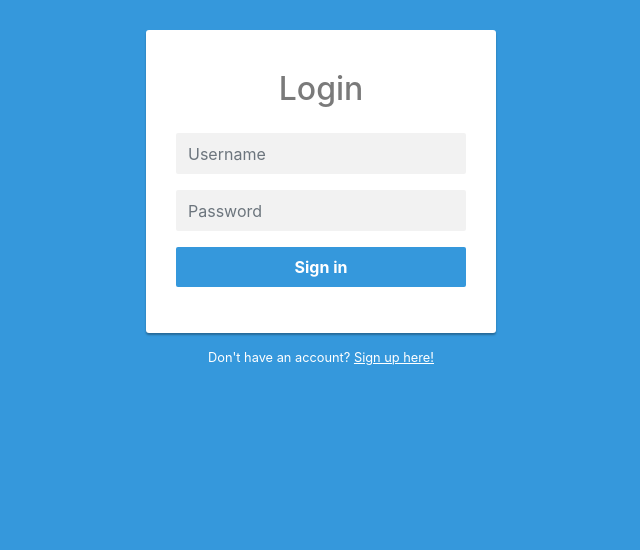
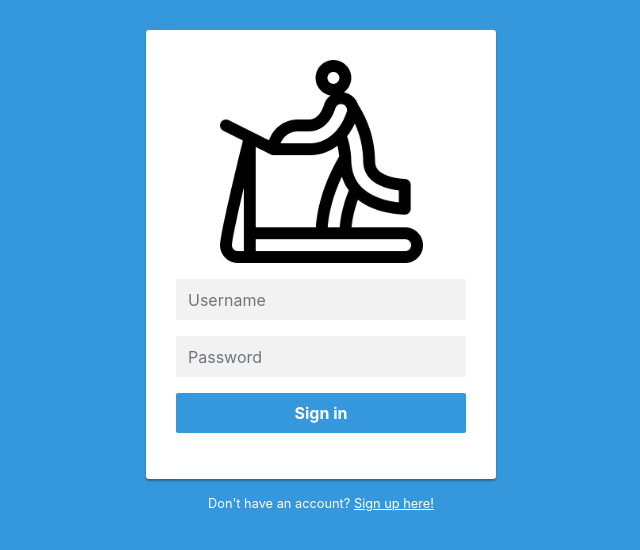
Before and after one commit to IngeSoft202110/GymManagement, a Django app: page /login/ in a window 1280 px wide. Shown: the top 550 px of the page, without its empty margins (319-959 px from the left). Run offline with Django 3.2, Linux system fonts and the light colour scheme; some libraries are stand-ins or nearby versions.

Commit message:
se agrega logo de grupo a login

```diff
--- a/proyecto/polls/urls.py
+++ b/proyecto/polls/urls.py
@@ -2,5 +2,5 @@ from django.urls import path
 from polls import views
 
 urlpatterns = [
-    path('login/',views.loggin,name='login'),
+    path('login/',views.login,name='login'),
 ]
--- a/proyecto/polls/views.py
+++ b/proyecto/polls/views.py
@@ -1,4 +1,7 @@
 from django.shortcuts import render
 from django.http import HttpResponse
-def loggin(request):
+from django.views.decorators.csrf import csrf_exempt
+
+@csrf_exempt
+def login(request):
     return render(request,'login.html',context={'msg':'soy el login'})
--- a/proyecto/templates/login.html
+++ b/proyecto/templates/login.html
@@ -1,10 +1,12 @@
+{% load static %}
+<!-- login tomado de: https://www.tutorialrepublic.com/snippets/preview.php?topic=bootstrap&file=simple-login-form-with-blue-background -->
 <!DOCTYPE html>
 <html lang="en">
 <head>
-{% load static %}
+
 <meta charset="utf-8">
 <meta name="viewport" content="width=device-width, initial-scale=1, shrink-to-fit=no">
-<title>loggin</title>
+<title>login</title>
 <link href="{% static 'css/bootstrap.min.css' %}" rel="stylesheet">
 <link href="{% static 'apartcss/loginView.css' %}" rel="stylesheet">
 <script src="{% static 'js/jquery-3.6.0.min.js' %}" type="text/javascript" ></script>
@@ -13,8 +15,11 @@
 </head>
 <body>
 <div class="login-form">
-    <form action="/examples/actions/confirmation.php" method="post">
-        <h2 class="text-center">Login</h2>
+    {% csrf_token %}
+    <form action="/login/" method="post">
+        <div class="form-group">
+            <img src="{% static 'images/logo.png' %}" width="70%" height="auto" >
+        </div>
         <div class="form-group has-error">
         	<input type="text" class="form-control" name="username" placeholder="Username" required="required">
         </div>
```
Also changed, not shown: proyecto/static/images/logo.png (added).
